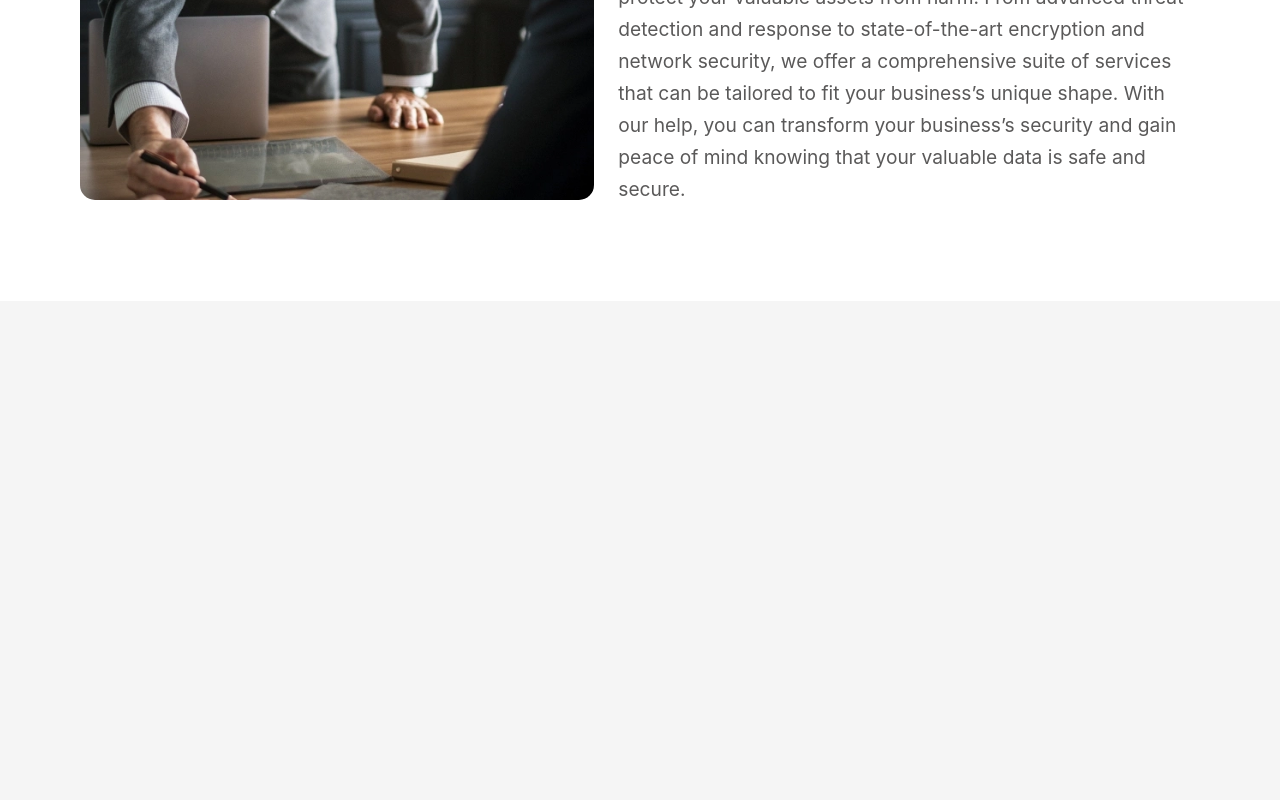
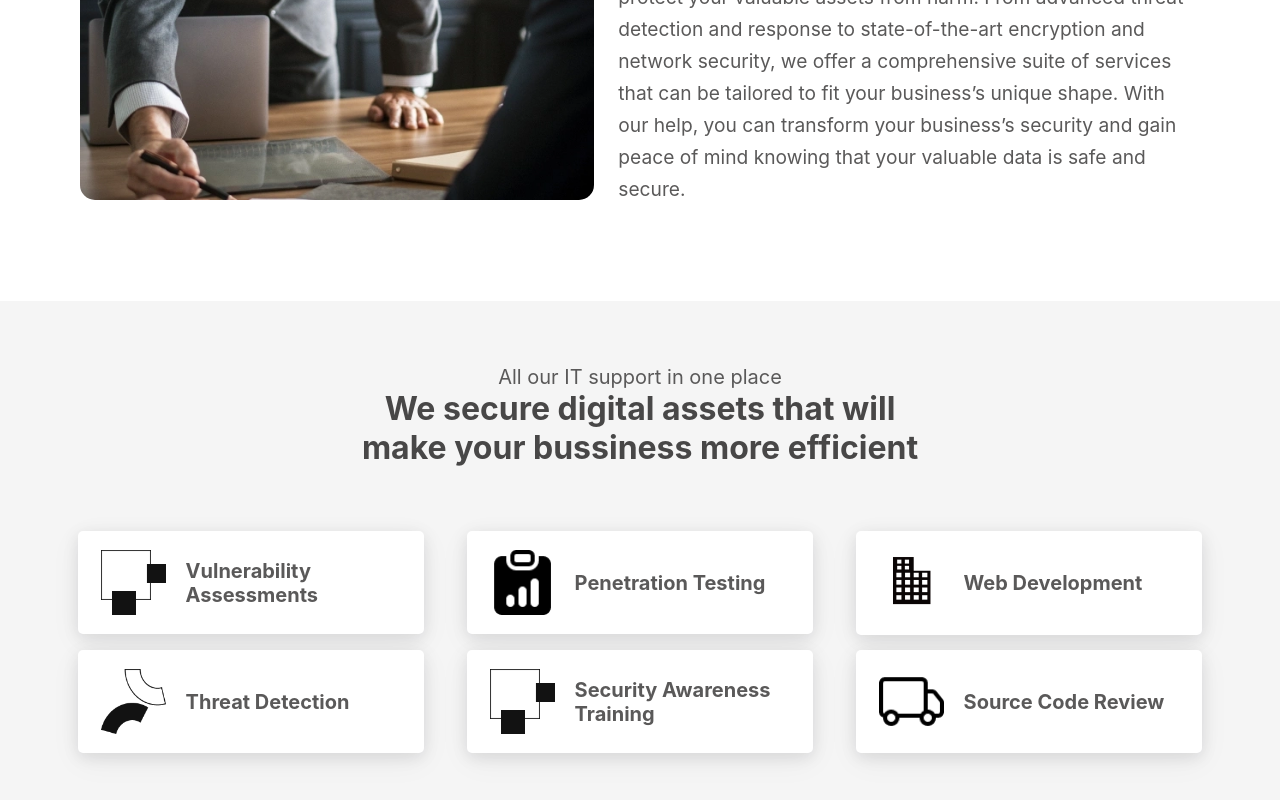
Before and after one commit to mnamesujit/Safe-Your-Web-Clone, a React (Vite) app: page / in a window 1280 px wide. Shown: the part 2125-2925 px from the top of the page. Before the commit the page ends 2490 px from the top, so only its background shows below. Built offline with nearby package versions, Linux system fonts and the light colour scheme.

Commit message:
support page work done

```diff
--- a/src/App.scss
+++ b/src/App.scss
@@ -5,3 +5,4 @@
 @import "./style/landing-page";
 @import "./style/services-page";
 @import "./style/about-page";
+@import "./style/support-page";
--- a/src/components/Main/MainPage.tsx
+++ b/src/components/Main/MainPage.tsx
@@ -1,5 +1,6 @@
 import About from "../About/About"
 import Services from "../Services/Services"
+import Support from "../Support/Support"
 import LandingPage from "./LandingPage"
 
 
@@ -9,6 +10,7 @@ const MainPage = () => {
       <LandingPage />
       <Services />
       <About />
+      <Support />
       </>
   )
 }
--- /dev/null
+++ b/src/components/Support/Card.tsx
@@ -0,0 +1,15 @@
+interface Props {
+  image?: string;
+  title?: string;
+}
+
+const Card: React.FC<Props> = ({ image, title }) => {
+  return (
+    <div className="card">
+      <img src={image} alt="image" />
+      <p className="title">{title}</p>
+    </div>
+  );
+};
+
+export default Card;
--- /dev/null
+++ b/src/components/Support/Support.tsx
@@ -0,0 +1,23 @@
+import { support } from "../../constants/data";
+import Card from "./Card";
+
+const Support = () => {
+    return (
+      <div id="support-page">
+        <div className="container">
+          <p>All our IT support in one place</p>
+          <h1>
+            We secure digital assets that will <br /> make your bussiness more
+            efficient
+          </h1>
+        </div>
+        <div className="support-cards">
+          {support.map((data, key) => (
+            <Card key={key} {...data} />
+          ))}
+        </div>
+      </div>
+    );
+};
+
+export default Support;
--- a/src/components/utility/Card.tsx
+++ b/src/components/utility/Card.tsx
@@ -8,7 +8,6 @@ interface Props{
 const Card: React.FC<Props> = ({image, heading, title, content}) => {
   console.log("called and printing")
   return (
-    <>
       <div className="cards">
         <img src={image} alt="icon" />
         <div className="container">
@@ -17,7 +16,6 @@ const Card: React.FC<Props> = ({image, heading, title, content}) => {
           <p className="content">{content}</p>
         </div>
       </div>
-    </>
   );
 }
 
--- a/src/constants/data.ts
+++ b/src/constants/data.ts
@@ -3,6 +3,8 @@ import two from '../assets/2.png';
 import three from '../assets/3.png';
 import four from '../assets/4.png';
 import aboutImage from '../assets/about.webp';
+import pen from '../assets/pen.webp';
+import sourceCode from '../assets/sourceCode.webp';
 
 const services = [
     {
@@ -36,5 +38,32 @@ const about = [
     }
 ]
 
+const support = [
+    {
+        image: one,
+        title: "Vulnerability Assessments"
+    },
+    {
+        image: pen,
+        title: "Penetration Testing"
+    },
+    {
+        image: three,
+        title: "Web Development"
+    },
+    {
+        image: two,
+        title: "Threat Detection"
+    },
+    {
+        image: one,
+        title: "Security Awareness Training"
+    },
+    {
+        image: sourceCode,
+        title: "Source Code Review"
+    },
+]
+
 export default services;
-export { about };
+export { about, support };
--- /dev/null
+++ b/src/style/_support-page.scss
@@ -0,0 +1,40 @@
+#support-page {
+    >.container{
+        text-align: center;
+        >p{
+            color: $main-dark-2;
+            font-size: 1.25rem;
+        }
+        >h1{
+            color: $main-dark-1;
+        }
+    }
+    >.support-cards {
+            display: flex;
+            gap: 15px;
+            flex-wrap: wrap;
+            padding: 4rem;
+
+            >.card {
+                display: flex;
+                align-items: center;
+                gap: 20px;
+                width: 30%;
+                margin: auto;
+                padding: 1.2rem 1.4rem;
+                background-color: $main-1;
+                border-radius: 5px;
+                box-shadow: rgba(17, 17, 26, 0.1) 0px 4px 16px, rgba(17, 17, 26, 0.05) 0px 8px 32px;
+
+                img {
+                    width: 65px;
+                }
+
+                .title {
+                    font-size: 1.25rem;
+                    font-weight: bold;
+                    color: $main-dark-2;
+                }
+            }
+        }
+}
--- a/src/style/_variables.scss
+++ b/src/style/_variables.scss
@@ -17,5 +17,5 @@ $white-smoke:#f5f5f5;
 $social-height: 40px;
 $navbar-height: 100px;
 
-$main-dark-1: #585454;
+$main-dark-1: #484747;
 $main-dark-2: #5a5959;
```
Also changed, not shown: src/assets/pen.webp (added), src/assets/sourceCode.webp (added).
